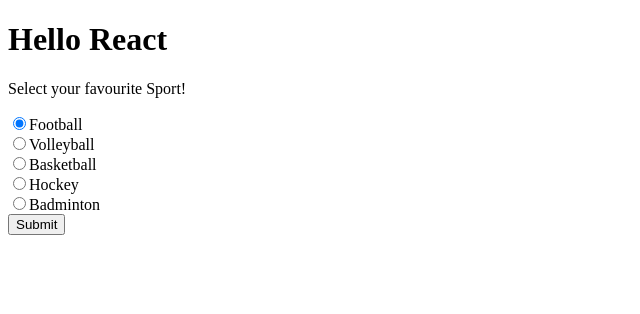
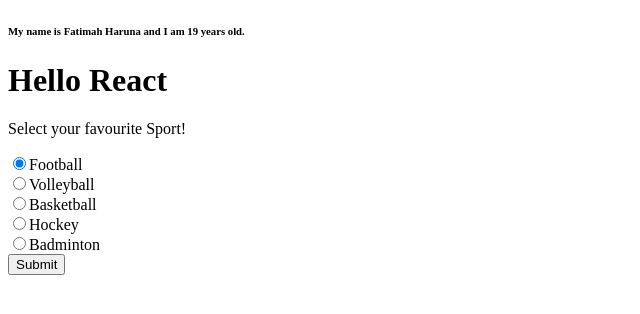
Before and after one commit to FatimahHaruna/REACT, a React (Vite) app: page / in a window 1280 px wide. Shown: the top 314 px of the page, without its empty margins (0-640 px from the left). Built offline with nearby package versions, Linux system fonts and the light colour scheme.

Commit message:
JSX basics

```diff
--- a/index.html
+++ b/index.html
@@ -4,7 +4,7 @@
     <meta charset="UTF-8" />
     <link rel="icon" type="image/svg+xml" href="/favicon.svg" />
     <meta name="viewport" content="width=device-width, initial-scale=1.0" />
-    <title>react-learn</title>
+    <title>REACT</title>
   </head>
   <body>
     <div id="root"></div>
--- /dev/null
+++ b/src/jsxbasics.jsx
@@ -0,0 +1,12 @@
+function Name() {
+    const firstName = 'Fatimah';
+    const lastName = 'Haruna';
+    const Age = 19;
+    return (
+        <>
+            <h6>My name is {firstName} {lastName} and I am {Age} years old.</h6>
+        </>
+    )
+}
+
+export default Name;
--- a/src/main.jsx
+++ b/src/main.jsx
@@ -1,11 +1,13 @@
 import { createRoot } from "react-dom/client"
 import Hello from "./App"
+import Name from "./jsxbasics"
 import Sport from "./radio"
 
 const root = createRoot(document.getElementById("root"))
 
 root.render(
   <>
+    <Name />
     <Hello />
     <Sport />
   </>
```
